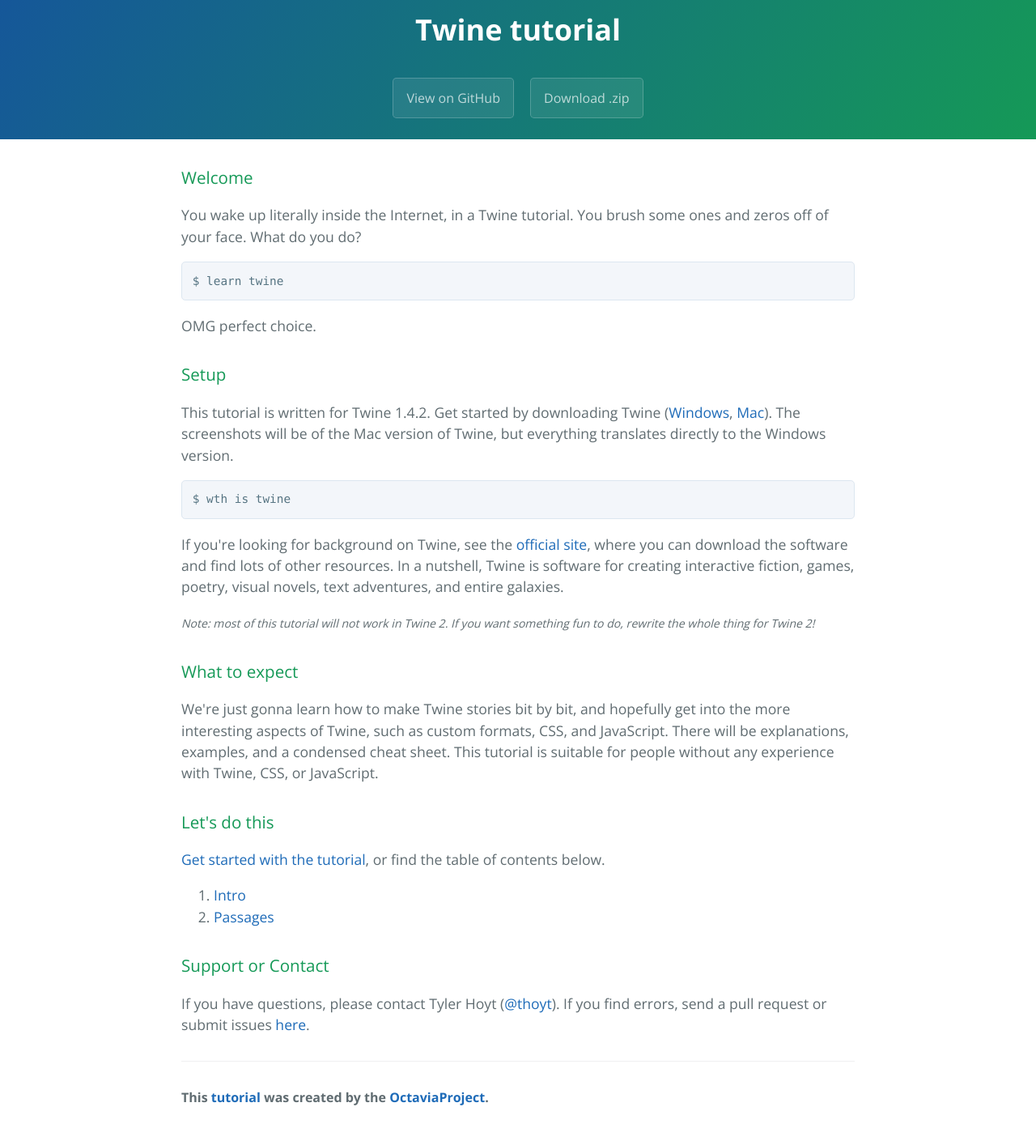
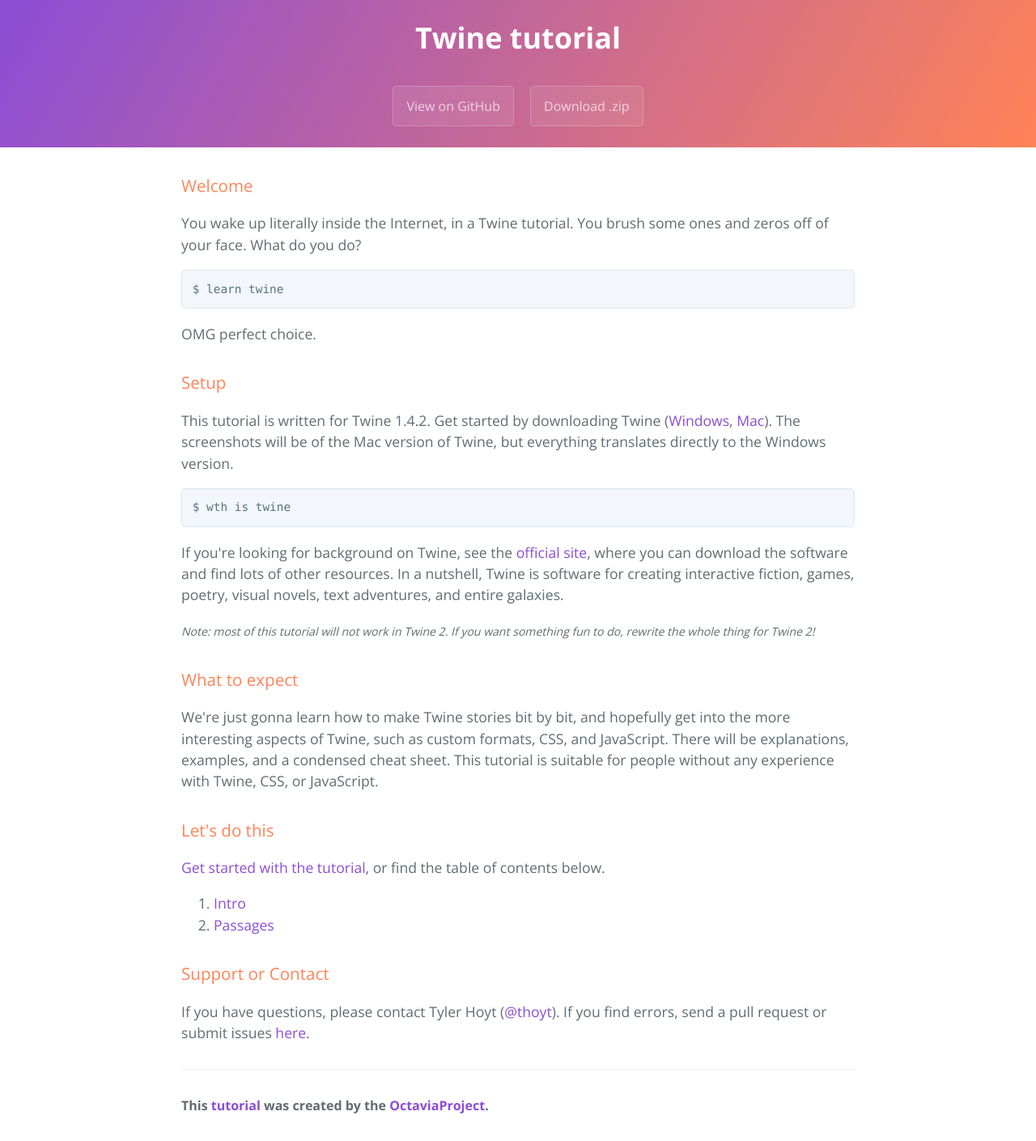
Before and after one commit to OctaviaProject/twine-resources, a Jekyll site: the page built from index.html, in a window 1280 px wide. Shown: the whole page at 81% size. Built offline with Jekyll 4.4.1, drawn with Linux system fonts in a browser that asks for light colours; the list of posts is cut into pages by our own code.

Commit message:
Try changing colors

```diff
--- a/stylesheets/stylesheet.css
+++ b/stylesheets/stylesheet.css
@@ -10,7 +10,7 @@
   color: #606c71; }
 
 a {
-  color: #1e6bb8;
+  color: #8B4DD6;
   text-decoration: none; }
   a:hover {
     text-decoration: underline; }
@@ -57,11 +57,11 @@
   color: #fff;
   text-align: center;
   padding: 10px;
-  background-color: #159957;
-  background-image: linear-gradient(120deg, #155799, #159957); }
+  background-color: #8B4DD6;
+  background-image: linear-gradient(120deg, #8B4DD6, #FF8357); }
 
 .project-name {
-  margin-top: 0;
+  margin-top: 10px;
   margin-bottom: 0.1rem;
   font-size: 2.25rem; }
 
@@ -90,7 +90,7 @@
   margin-top: 2rem;
   margin-bottom: 1rem;
   font-weight: normal;
-  color: #159957; }
+  color: #FF8357; }
 .main-content p {
   margin-bottom: 1em; }
 .main-content code {
```
